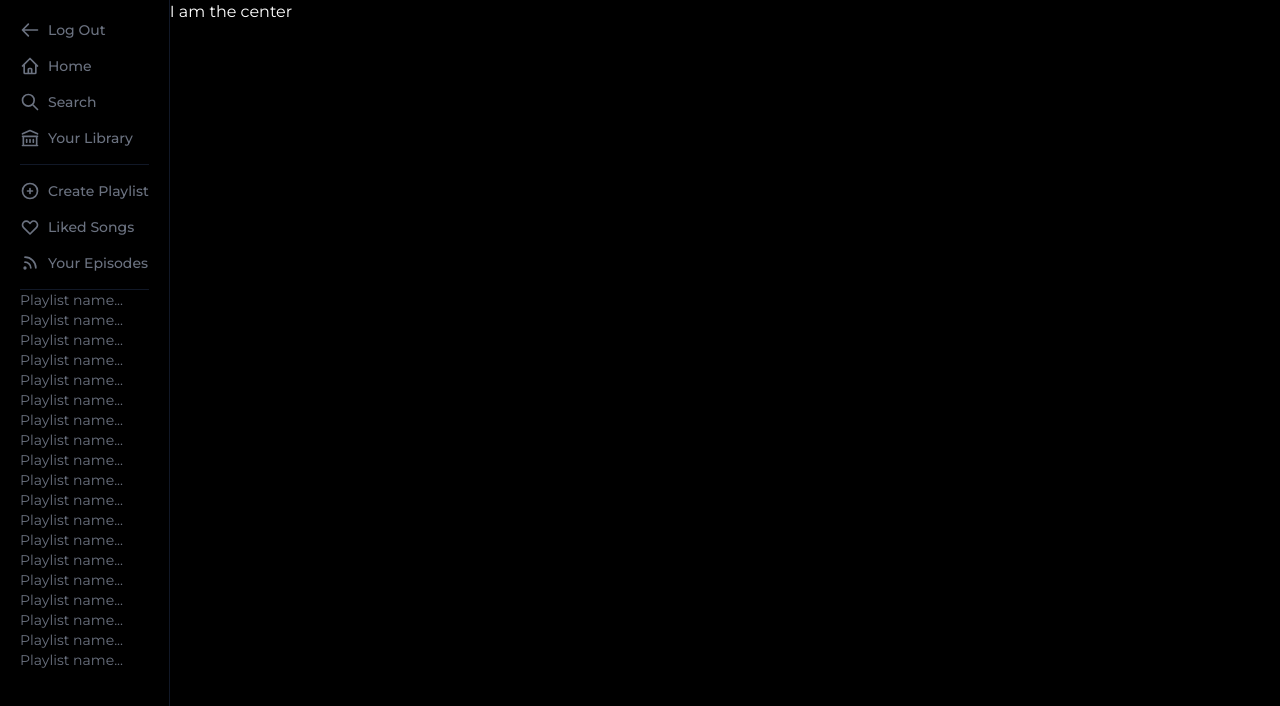
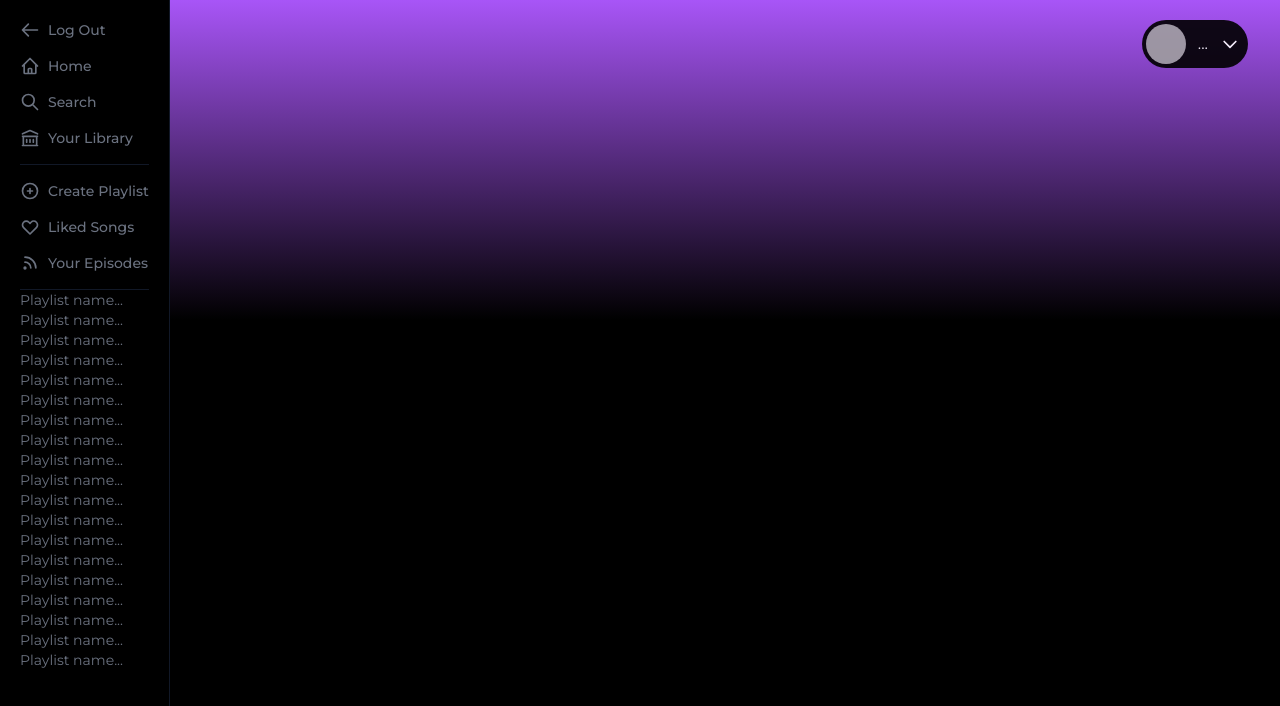
Before and after one commit to Krb0/spotify-next-tailwind, a Next.js app: page / in a window 1280 px wide. Shown: the top 706 px of the page. Built offline with nearby package versions, Linux system fonts and the light colour scheme; no server answers; grey boxes are pictures that could not be loaded.

Commit message:
random color added

```diff
--- a/components/Center/index.jsx
+++ b/components/Center/index.jsx
@@ -1,7 +1,47 @@
-import React from "react";
+import Image from "next/image";
+import { useState, useEffect } from "react";
+import { useSession } from "next-auth/react";
+import Logo from "../../assets/user.png";
+import { ChevronDownIcon } from "@heroicons/react/outline";
+import shuffle from "lodash/shuffle";
 
 const Center = () => {
-  return <div className="flex-grow text-white"> I am the center</div>;
+  const { data: session } = useSession();
+  const [color, setColor] = useState(null);
+  const colors = [
+    "from-indigo-500",
+    "from-blue-500",
+    "from-green-500",
+    "from-yellow-500",
+    "from-orange-500",
+    "from-red-500",
+    "from-purple-500",
+    "from-pink-500",
+  ];
+  useEffect(() => {
+    setColor(shuffle(colors).pop());
+  }, []);
+  return (
+    <div className="flex-grow text-white">
+      <header className="absolute top-5 right-8">
+        <div className="flex items-center bg-black space-x-3 text-white opacity-90 hover:opacity-80 cursor-pointer rounded-full p-1 pr-2">
+          <div className="h-10 w-10 relative rounded-full">
+            <Image
+              className="rounded-full"
+              src={session?.user.image ? session?.user.image : Logo}
+              alt="profile icon"
+              layout="fill"
+            />
+          </div>
+          <h2>{session?.user.name ? session?.user.name : "..."} </h2>
+          <ChevronDownIcon className="h-5 w-5" />
+        </div>
+      </header>
+      <section
+        className={`flex items-end space-x-7 bg-gradient-to-b to-black ${color} h-80 text-white p-8 `}
+      ></section>
+    </div>
+  );
 };
 
 export default Center;
```
